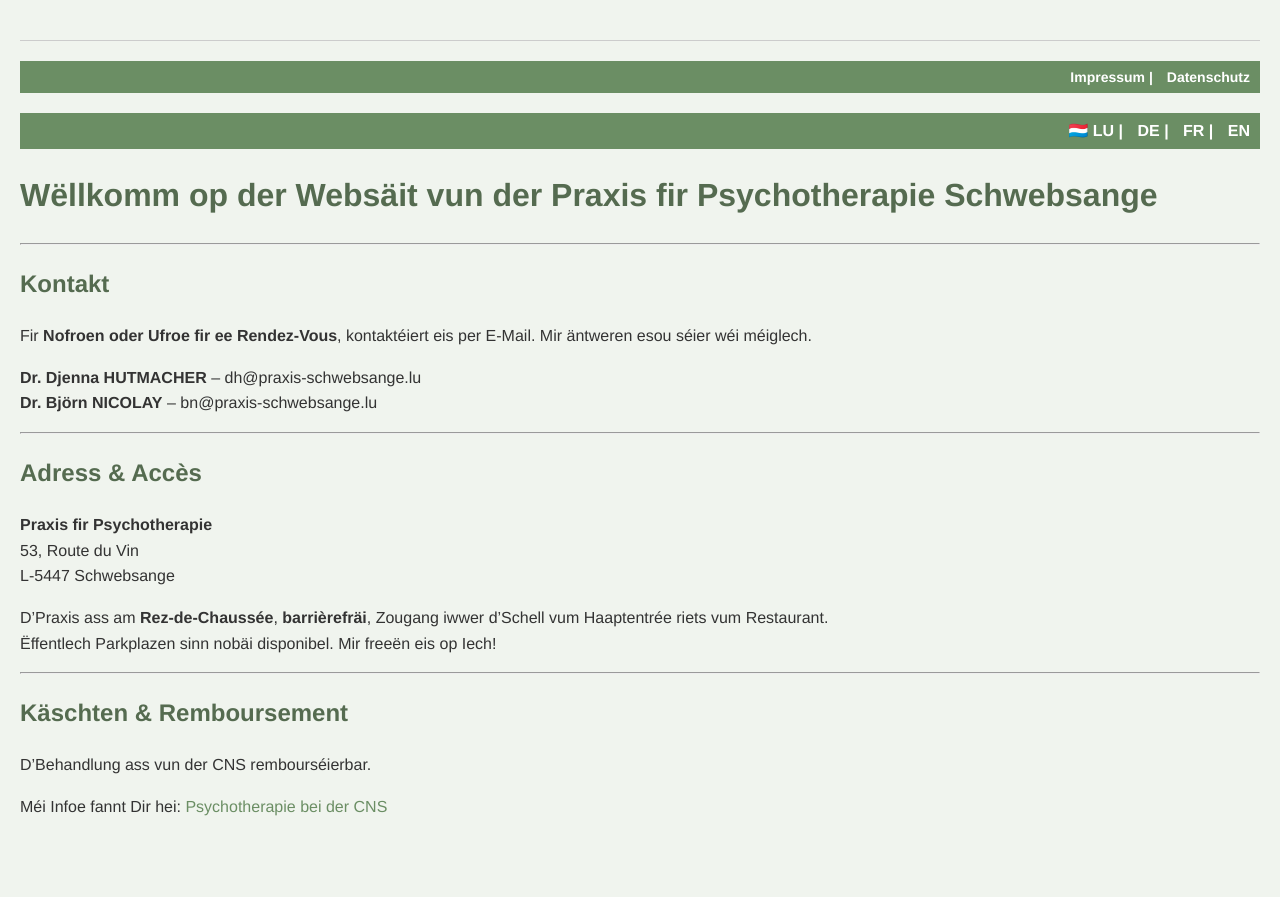
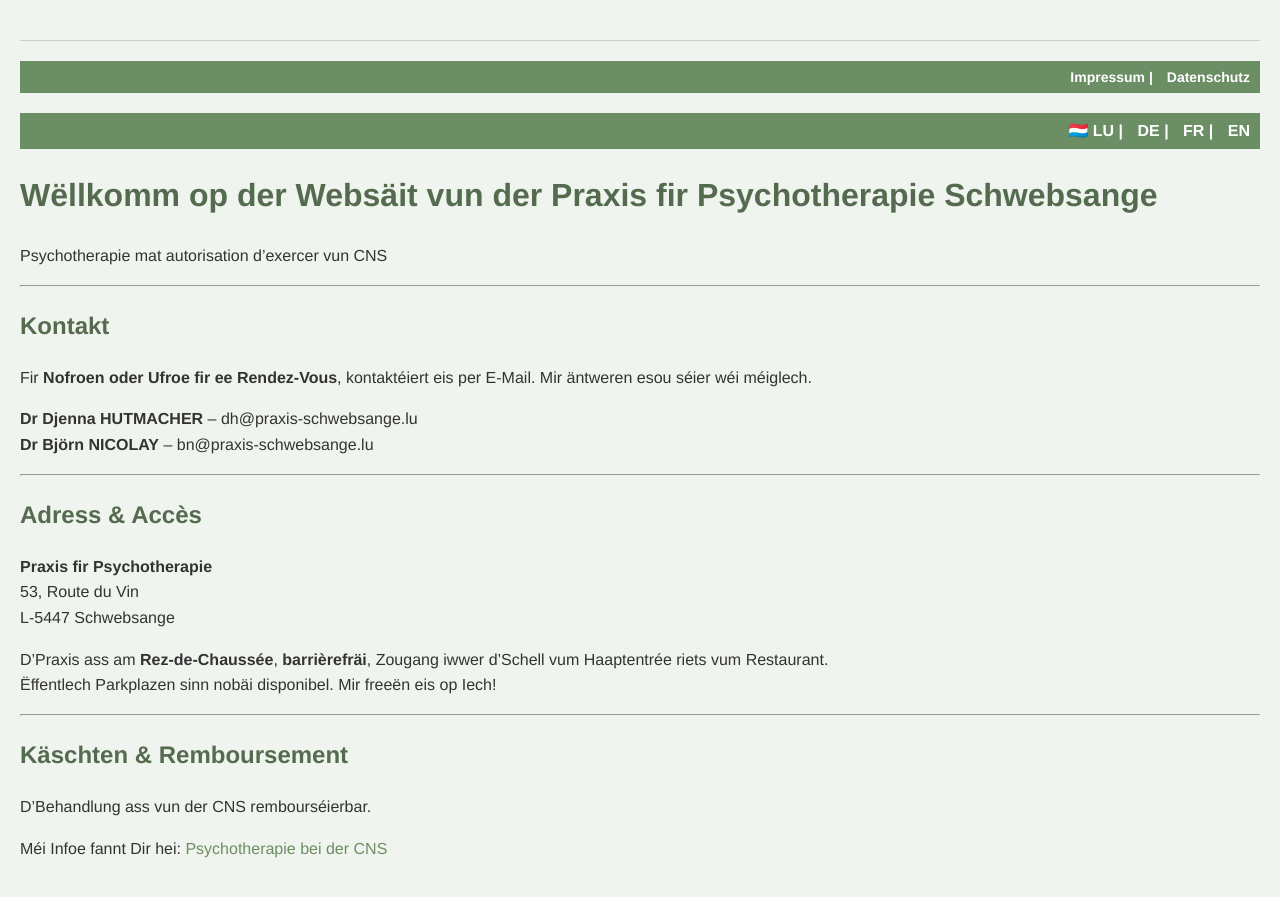
Before and after one commit to bjoernbrightside/praxis-schwebsange, a Jekyll site: the page built from lb/index.md, in a window 1280 px wide. Shown: the top 897 px of the page. Built offline with Jekyll 4.4.1, drawn with Linux system fonts in a browser that asks for light colours.

Commit message:
Update index.md

```diff
--- a/lb/index.md
+++ b/lb/index.md
@@ -8,14 +8,16 @@ layout: default
 
 # Wëllkomm op der Websäit vun der Praxis fir Psychotherapie Schwebsange
 
+Psychotherapie mat autorisation d'exercer vun CNS
+
 ---
 
 ## Kontakt
 
 Fir **Nofroen oder Ufroe fir ee Rendez-Vous**, kontaktéiert eis per E-Mail. Mir äntweren esou séier wéi méiglech.
 
-**Dr. Djenna HUTMACHER** – dh@praxis-schwebsange.lu
-**Dr. Björn NICOLAY** – bn@praxis-schwebsange.lu
+**Dr Djenna HUTMACHER** – dh@praxis-schwebsange.lu
+**Dr Björn NICOLAY** – bn@praxis-schwebsange.lu
 
 ---
 
```
